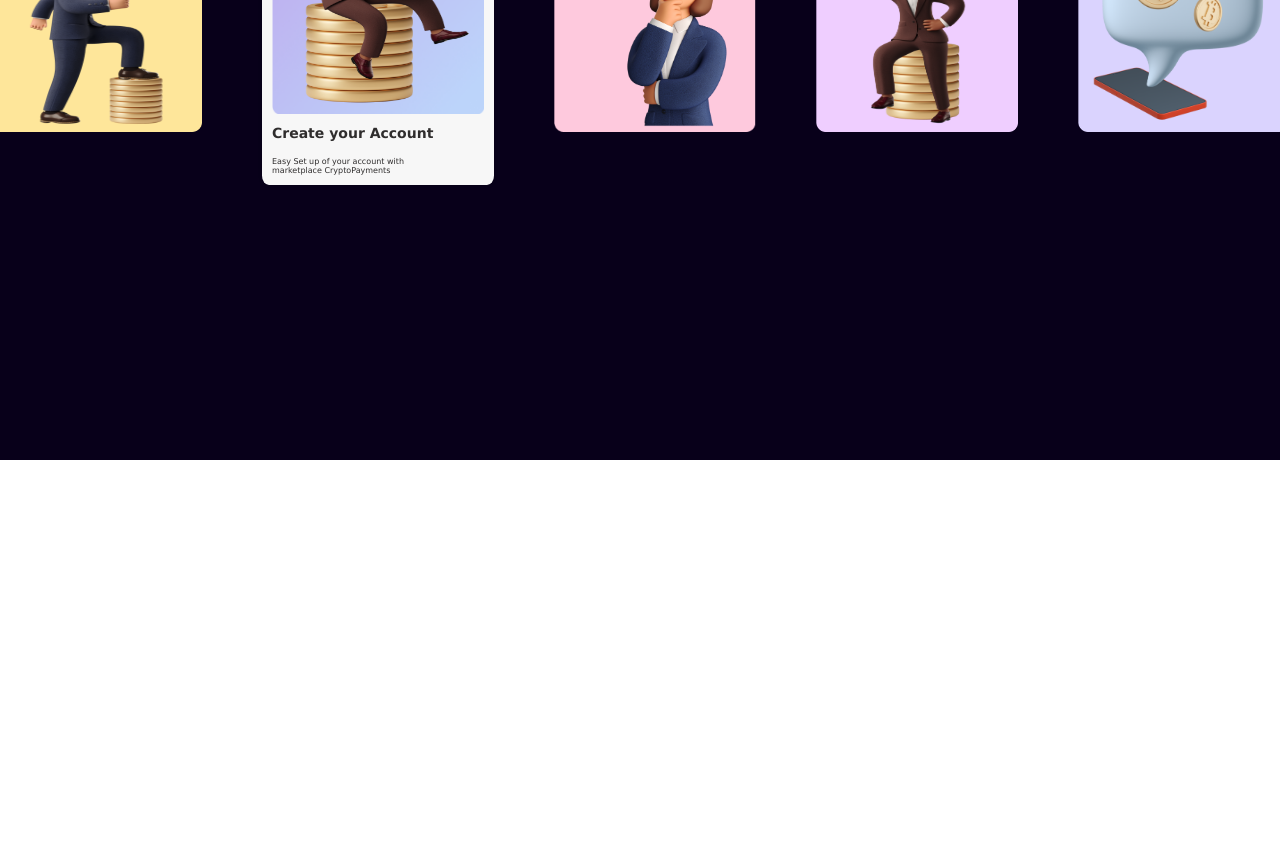
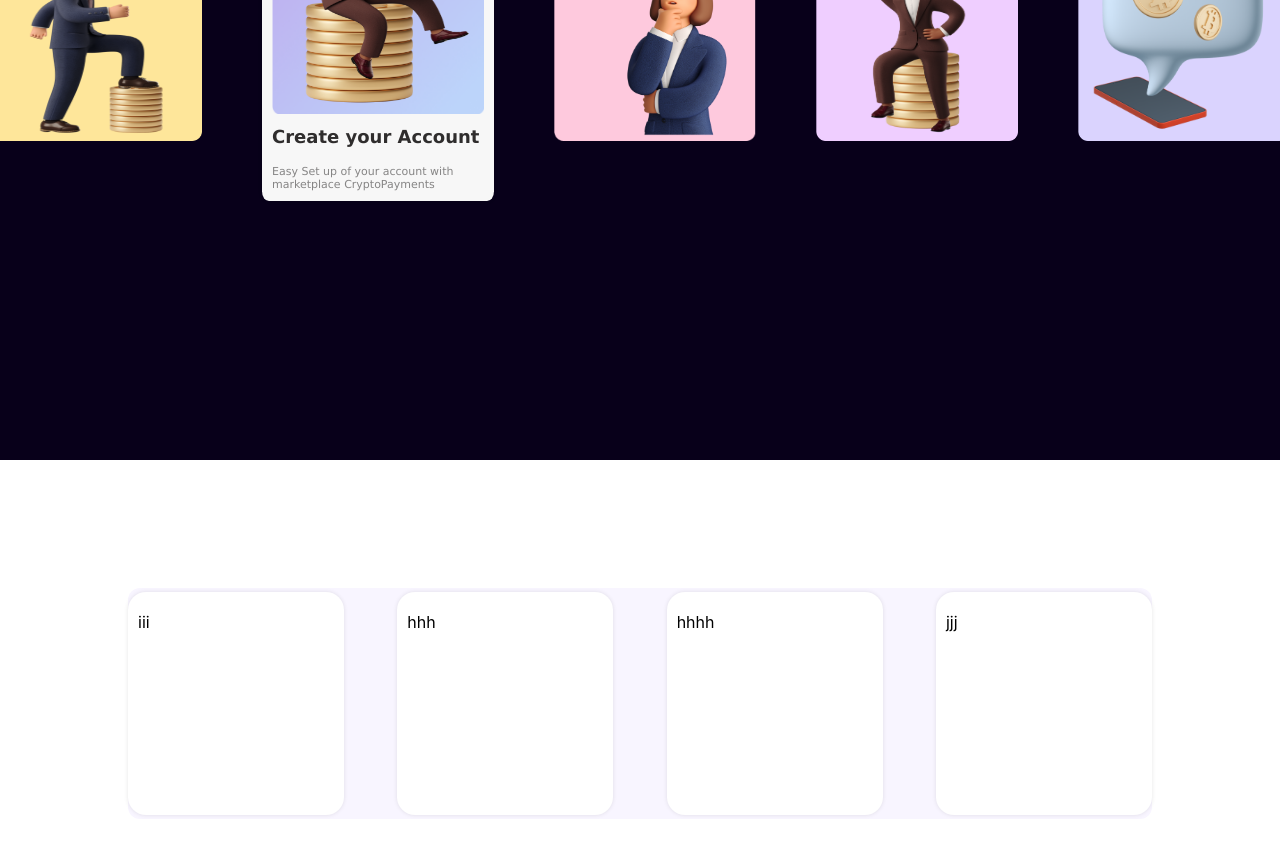
Before and after one commit to rida-el/crypto-landingpage, a React (Create React App) app: page / in a window 1280 px wide. Shown: the part 340-1196 px from the top of the page. Before the commit the page ends 800 px from the top, so only its background shows below. Built offline with nearby package versions, Linux system fonts and the light colour scheme; a web font is replaced by a local one.

Commit message:
add card for secend section

```diff
--- a/src/App.js
+++ b/src/App.js
@@ -1,11 +1,13 @@
-import logo from './logo.svg';
-import './App.css';
-import Hero from './componants/Hero/Hero';
+import logo from "./logo.svg";
+import "./App.css";
+import Hero from "./componants/Hero/Hero";
+import Btc from "./componants/Btc/Btc";
 
 function App() {
   return (
     <div className="App">
       <Hero></Hero>
+      <Btc></Btc>
     </div>
   );
 }
--- /dev/null
+++ b/src/componants/Btc/Btc.css
@@ -0,0 +1,30 @@
+/*  */
+.section2
+{
+    display: flex;
+    justify-content: center;
+    padding: 10%;
+}
+.firstcard{
+    width: 1129px;
+    height: 231px;
+    background: #F8F5FF;
+    border-radius: 12px;
+    display: flex;
+    flex-direction: row;
+    justify-content: space-between;
+    justify-self: center;
+    align-items: center;
+}
+
+.four
+{
+    width: 206px;
+    height: 203px;
+    background: #FFFFFF;
+    box-shadow: 0px 0px 4px rgba(0, 0, 0, 0.1);
+    border-radius: 18px;
+    padding-top: 20px;
+    padding-left: 10px;
+    text-align: left;
+}
--- /dev/null
+++ b/src/componants/Btc/Btc.jsx
@@ -0,0 +1,22 @@
+import React, { Component } from "react";
+import "./Btc.css";
+
+function Btc() {
+  return <div className="section2">
+    <div className="firstcard">
+        <div className="four">
+            iii
+        </div>
+        <div className="four">
+            hhh
+        </div>
+        <div className="four">
+            hhhh
+        </div>
+        <div className="four">
+            jjj
+        </div>
+    </div>
+  </div>;
+}
+export default Btc;
--- a/src/componants/Hero/Hero.css
+++ b/src/componants/Hero/Hero.css
@@ -47,7 +47,7 @@
     font-family: 'Verdana';
 font-style: normal;
 font-weight: 700;
-font-size: 14px;
+font-size: 18px;
 line-height: 80%;
 color: #2F2D2D;
 
@@ -57,8 +57,8 @@ color: #2F2D2D;
     font-family: 'Verdana';
     font-style: normal;
     font-weight: 500;
-    font-size: 8px;
-    color: #2F2D2D;
+    font-size: 11px;
+    color: #868585;
     text-align: left;
 }
 
--- /dev/null
+++ b/src/componants/data/Btc.json
@@ -0,0 +1,34 @@
+[
+    {
+        "logo" : "/assets/btc/back1.png",
+        "title" : "",
+        "tag": "",
+        "priceg": "",
+        "pricep":"",
+        "class":""
+    },
+    {
+        "logo" : "/assets/btc/back1.png",
+        "title" : "",
+        "tag": "",
+        "priceg": "",
+        "pricep":"",
+        "class":""
+    },
+    {
+        "logo" : "/assets/btc/back1.png",
+        "title" : "",
+        "tag": "",
+        "priceg": "",
+        "pricep":"",
+        "class":""
+    },
+    {
+        "logo" : "/assets/btc/back1.png",
+        "title" : "",
+        "tag": "",
+        "priceg": "",
+        "pricep":"",
+        "class":""
+    }
+]
```
